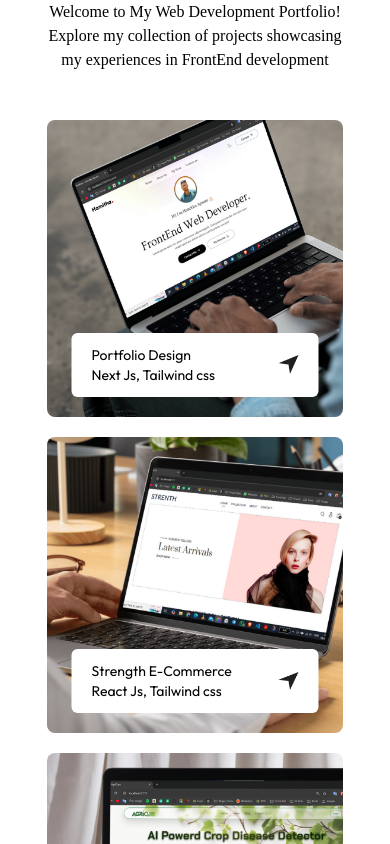
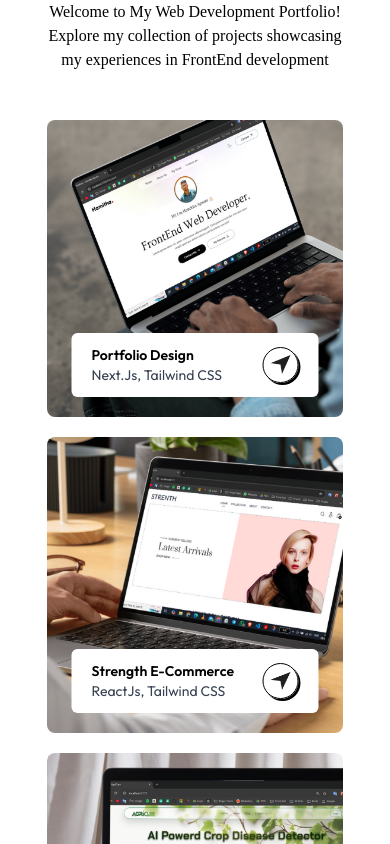
Before and after one commit to hamithakd99/Portfolio-Hamitha, a Next.js app: page / in a window 390 px wide. Shown: the part 2800-3644 px from the top of the page. Built offline with nearby package versions, Linux system fonts and the light colour scheme; a web font is replaced by a local one.

Commit message:
complete responsiveness of project cards

```diff
--- a/app/Components/Work.jsx
+++ b/app/Components/Work.jsx
@@ -14,24 +14,27 @@ const Work = () => {
       </p>
       <div className="grid lg:grid-cols-4 md:grid-cols-2 grid-cols-1 my-10 gap-5">
         {workData.map((projects, index) => (
+          <Link key={index} href={`${projects.link}`}>
             <div
               className="aspect-square bg-no-repeat bg-cover bg-center rounded-lg relative cursor-pointer group"
               key={index}
               style={{ backgroundImage: `url(${projects.bgImage})` }}
             >
-            <Link href={`${projects.link}`}>
               <div className="bg-white w-10/12 rounded-md absolute bottom-5 left-1/2 -translate-x-1/2 py-3 px-5 flex items-center justify-between duration-500 group-hover:bottom-7 text-sm">
-              <div className={`${projects.link}`}>
-                <h2>{projects.title}</h2>
-                <p>{projects.description}</p>
+                <div>
+                  <h2 className="font-semibold">{projects.title}</h2>
+                  <p className="text-gray-700">{projects.description}</p>
                 </div>
-              <div>
-                <Image src={assets.send_icon} alt="send icon" className="w-5" />
+                <div className="border rounded-full border-black w-9 aspect-square flex items-center justify-center shadow-[2px_2px_0_#000] group-hover:bg-lime-300 transition">
+                  <Image
+                    src={assets.send_icon}
+                    alt="send icon"
+                    className="w-5"
+                  />
+                </div>
               </div>
             </div>
           </Link>
-
-          </div>
         ))}
       </div>
     </div>
--- a/assets/assets.js
+++ b/assets/assets.js
@@ -87,13 +87,13 @@ export const assets = {
 export const workData = [
     {
         title: 'Portfolio Design',
-        description: 'Next Js, Tailwind css',
+        description: 'Next.Js, Tailwind CSS',
         bgImage: '/work-1.png',
         link: 'https://github.com/hamithakd99/Portfolio-Hamitha',
     },
     {
         title: 'Strength E-Commerce',
-        description: 'React Js, Tailwind css',
+        description: 'ReactJs, Tailwind CSS',
         bgImage: '/work-2.png',
         link: 'https://github.com/hamithakd99/STRENTH-E-Commerce',
     },
@@ -105,7 +105,7 @@ export const workData = [
     },
     {
         title: 'Digital Clock',
-        description: 'Javascript',
+        description: 'Html, CSS, Js',
         bgImage: '/work-4.png',
         link: '',
     },
```
Lines whose indentation alone changed are shown as unchanged.
